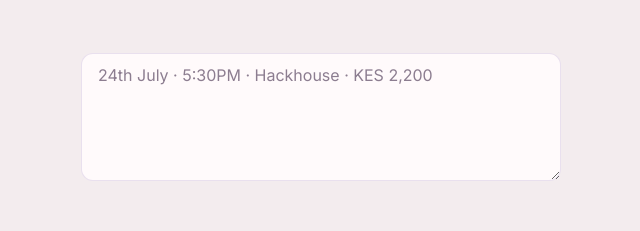
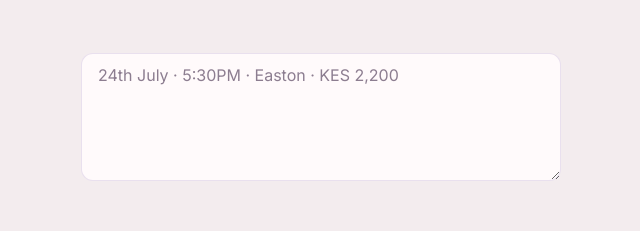
Before and after one commit to Kangechi/scrolly-letters, a React (Vite) app: page /event in a window 1280 px wide. Shown: the part 1630-1861 px from the top of the page, without its empty margins (319-959 px from the left). Built offline with nearby package versions, Linux system fonts and the light colour scheme; no server answers.

Commit message:
Time_details placeholder changed

```diff
--- a/src/pages/Create_event.jsx
+++ b/src/pages/Create_event.jsx
@@ -150,7 +150,7 @@
 
         <label className="scene-label">Details (date · venue · price)</label>
         <textarea className="create-input create-textarea"
-          placeholder="24th July · 5:30PM · Hackhouse · KES 2,200"
+          placeholder="24th July · 5:30PM · Easton · KES 2,200"
           value={state.detailsText} onChange={bind('detailsText')} />
 
         <label className="scene-label">Questions-to-host prompt</label>
```
